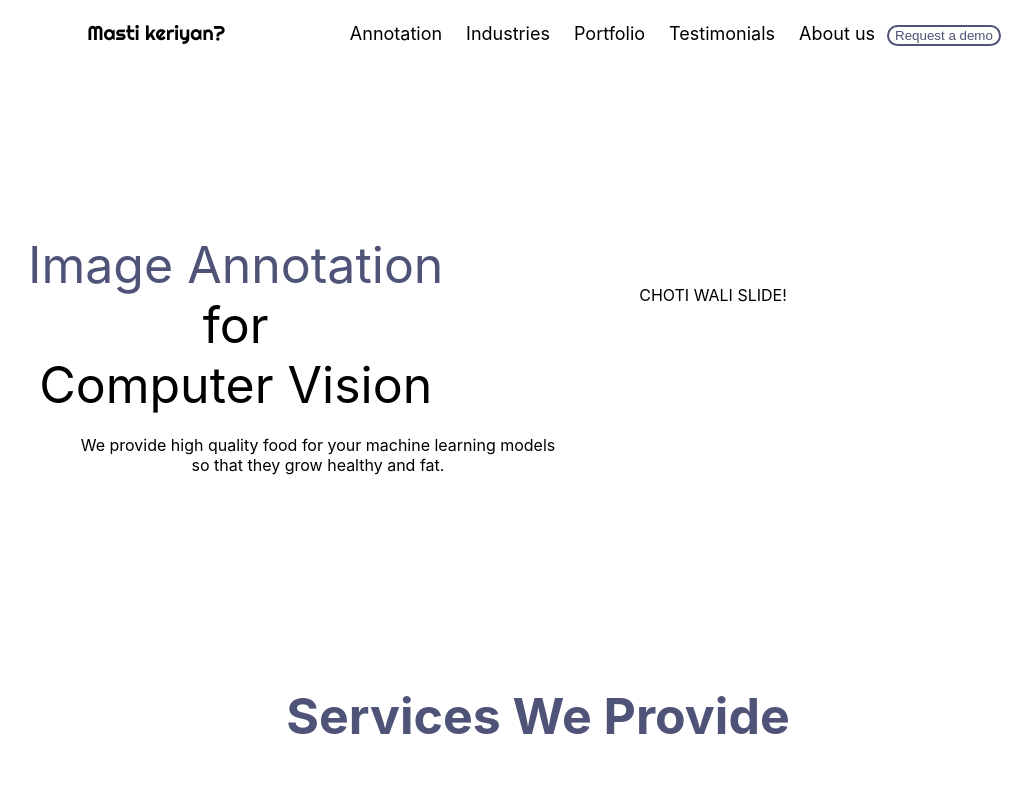
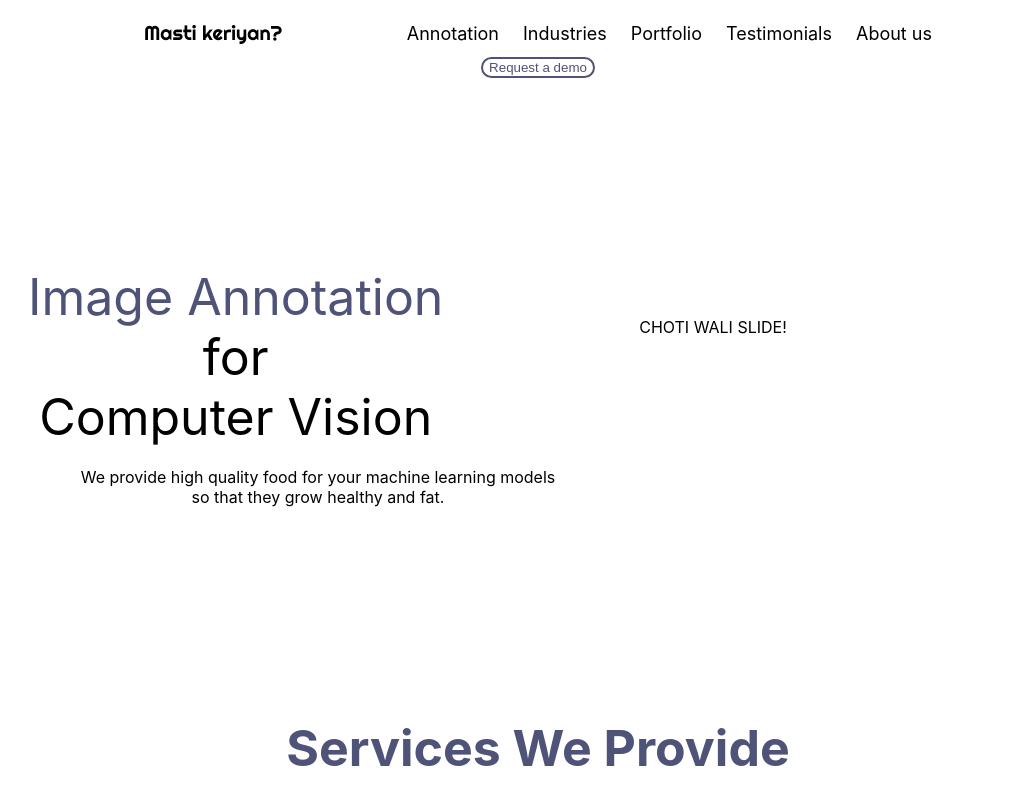
Before and after one commit to D3nii/React-Projects, a React (Create React App) app in the folder prox/: page / in a window 1280 px wide. Shown: the top 800 px of the page, without its empty margins (102-1134 px from the left). Built offline with nearby package versions, Linux system fonts and the light colour scheme.

Commit message:
Update NavBar.js

```diff
--- a/prox/src/Components/NavBar.js
+++ b/prox/src/Components/NavBar.js
@@ -17,8 +17,9 @@ class NavBar extends React.Component {
         <span className="navBar">Portfolio</span>
         <span className="navBar">Testimonials</span>
         <span className="navBar">About us</span>
-
+        <div id="nav_button">
         <button className="navButton">Request a demo</button>
+        </div>
       </div>
     );
   }
```
